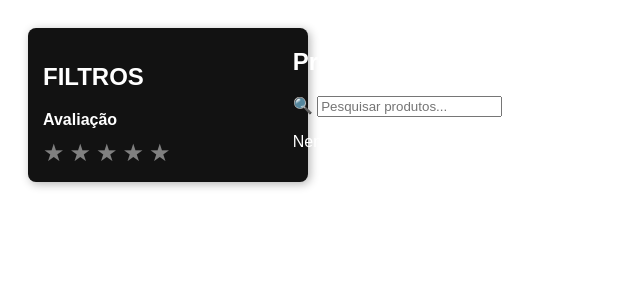
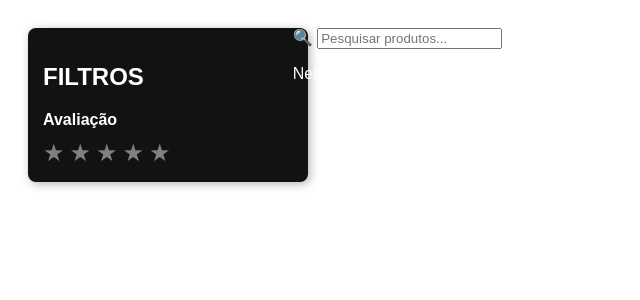
Before and after one commit to jsilvaisep/Inceptus, a PHP site: page /pages/produtos.php in a window 1280 px wide. Shown: the top 300 px of the page, without its empty margins (0-640 px from the left). Run offline with PHP 8.4, Linux system fonts and the light colour scheme; data that the repository does not hold is empty.

Commit message:
remove produtos.php <h2>

```diff
--- a/pages/produtos.php
+++ b/pages/produtos.php
@@ -79,8 +79,6 @@ $stmt=null;
     <!-- Lado direito: Produtos -->
     <div class="produtos-conteudo">
         <div class="company-container">
-            <h2>Produtos</h2>
-
             <div class="search-section">
                 <form class="search-box" data-page="produtos" onsubmit="return false;">
                     <span class="search-icon">🔍</span>
```
